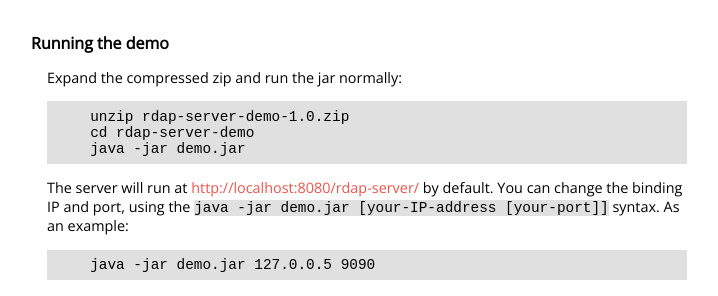
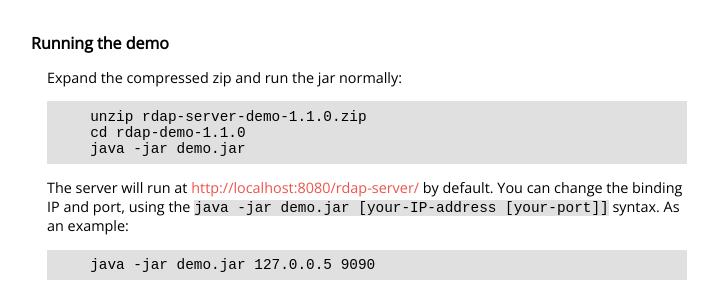
Before and after one commit to NICMx/rdap-server, a Jekyll site: the page built from demo-server.md, in a window 1280 px wide and 900 px high, scrolled down 595 px. Shown: the part 151-447 px from the top of the window, without its empty margins (273-991 px from the left). Built offline with Jekyll 4.4.1, drawn with Linux system fonts in a browser that asks for light colours; nearby versions of some CDN libraries.

Commit message:
Still finding a few quirks. Fixed.

```diff
--- a/_config.yml
+++ b/_config.yml
@@ -1,6 +1,7 @@
 markdown: kramdown
 
 latest-server: 1.1.2
+latest-demo-server: 1.1.0
 latest-sql-provider: 1.1.0
 latest-sample-data-impl: 0.0.2
 
--- a/demo-server.md
+++ b/demo-server.md
@@ -30,8 +30,8 @@ You can download the demo server from this [page](demo-download.html).
 
 Expand the compressed zip and run the jar normally:
 
-	unzip rdap-server-demo-1.0.zip
-	cd rdap-server-demo
+	unzip rdap-server-demo-{{ site.latest-demo-server }}.zip
+	cd rdap-demo-{{ site.latest-demo-server }}
 	java -jar demo.jar
 
 The server will run at [http://localhost:8080/rdap-server/](http://localhost:8080/rdap-server/) by default. You can change the binding IP and port, using the `java -jar demo.jar [your-IP-address [your-port]]` syntax. As an example:
```
Also changed, not shown: _posts/2017-06-16-sql-provider-1.1-released.md (added, +11 -0 lines), data-access-api-download.md (+0 -2 lines), demo-download.md (+0 -2 lines), server-download.md (+0 -2 lines).
